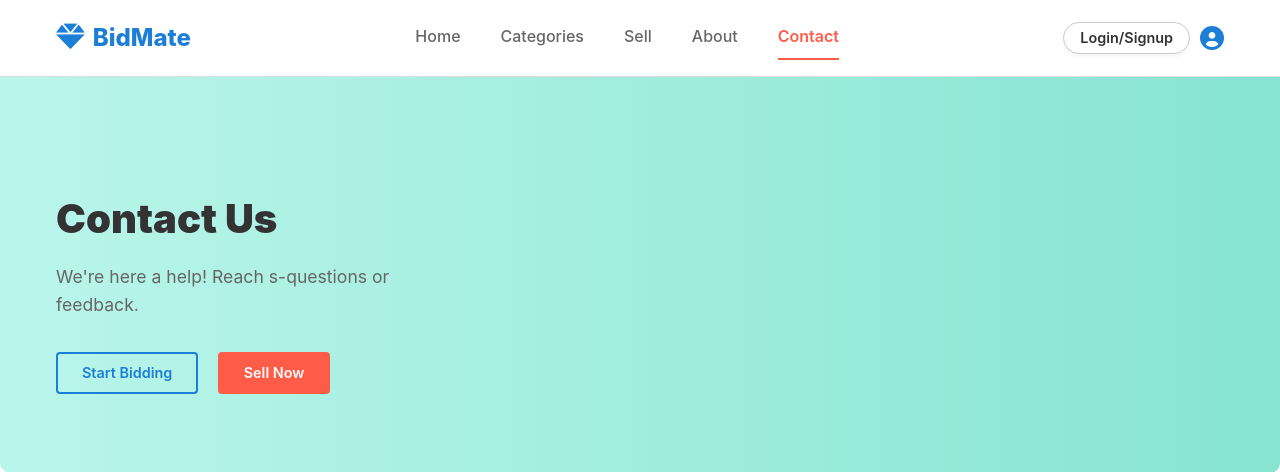
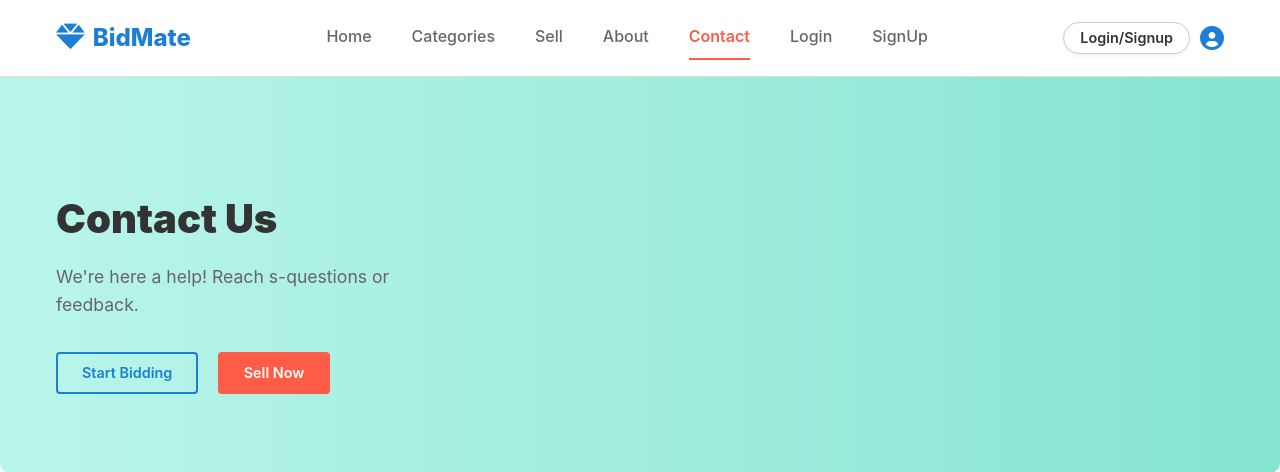
Before and after one commit to sharon232323/bidmate, a Flask app: page /contact in a window 1280 px wide. Shown: the top 472 px of the page. Run offline with Flask 3, Linux system fonts and the light colour scheme.

Commit message:
Connect login with contact

```diff
--- a/templates/contact.html
+++ b/templates/contact.html
@@ -730,6 +730,8 @@
                 <a href="sells.html">Sell</a>
                 <a href="about.html">About</a>
                 <a href="contact.html" class="active">Contact</a>
+                <a href="login.html">Login</a>
+                <a href="signup.html">SignUp</a>
             </nav>
             <div class="auth-actions">
                 <button class="btn-login-signup">Login/Signup</button>
```
